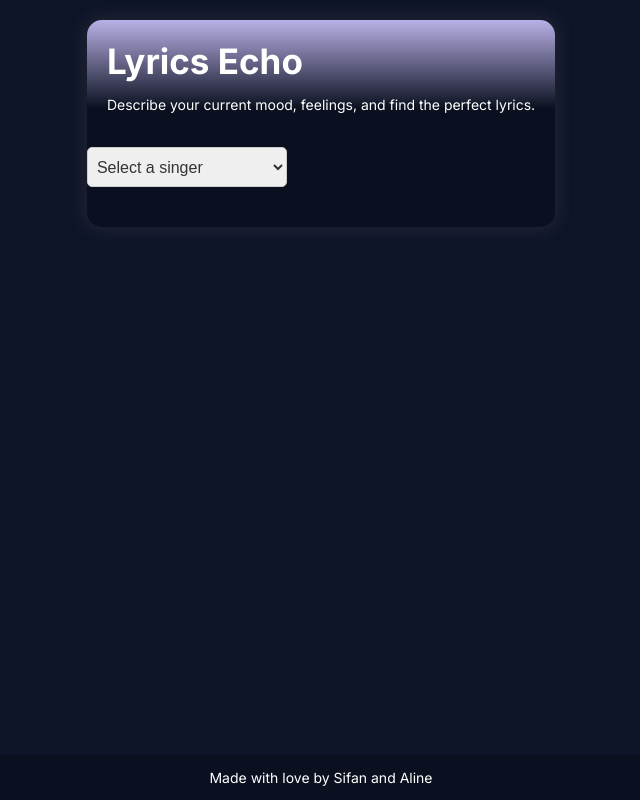
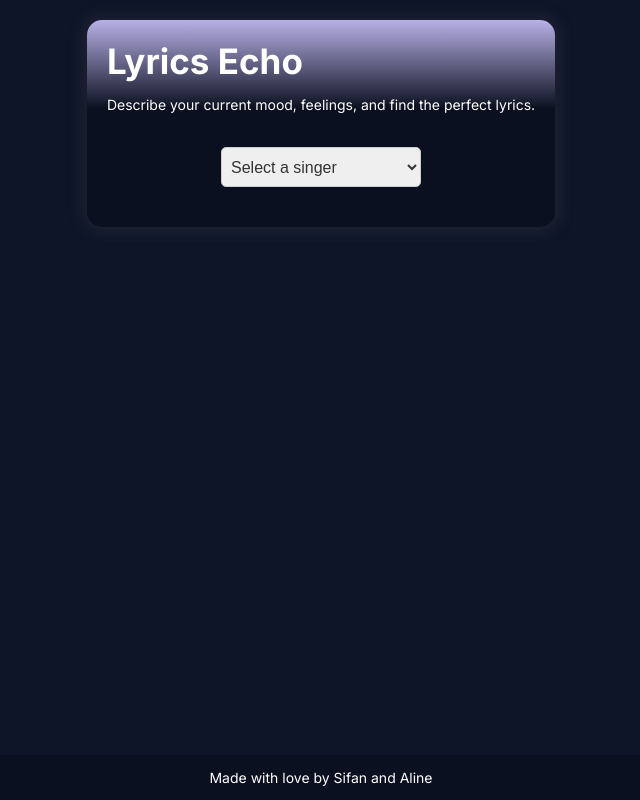
Before and after one commit to fansi-sifan/chat-faye, a Next.js app: page / in a window 1280 px wide. Shown: the whole page, without its empty margins (319-959 px from the left). Built offline with nearby package versions, Linux system fonts and the light colour scheme.

Commit message:
add dropdown

```diff
--- a/src/styles/Home.module.scss
+++ b/src/styles/Home.module.scss
@@ -48,7 +48,11 @@
         font-style: italic;
     }
 }
-
+.singerDropdownContainer {
+    display: flex;
+    justify-content: center;
+    align-items: center;
+}
 
 // RECOMMENDATIONS
 
```
